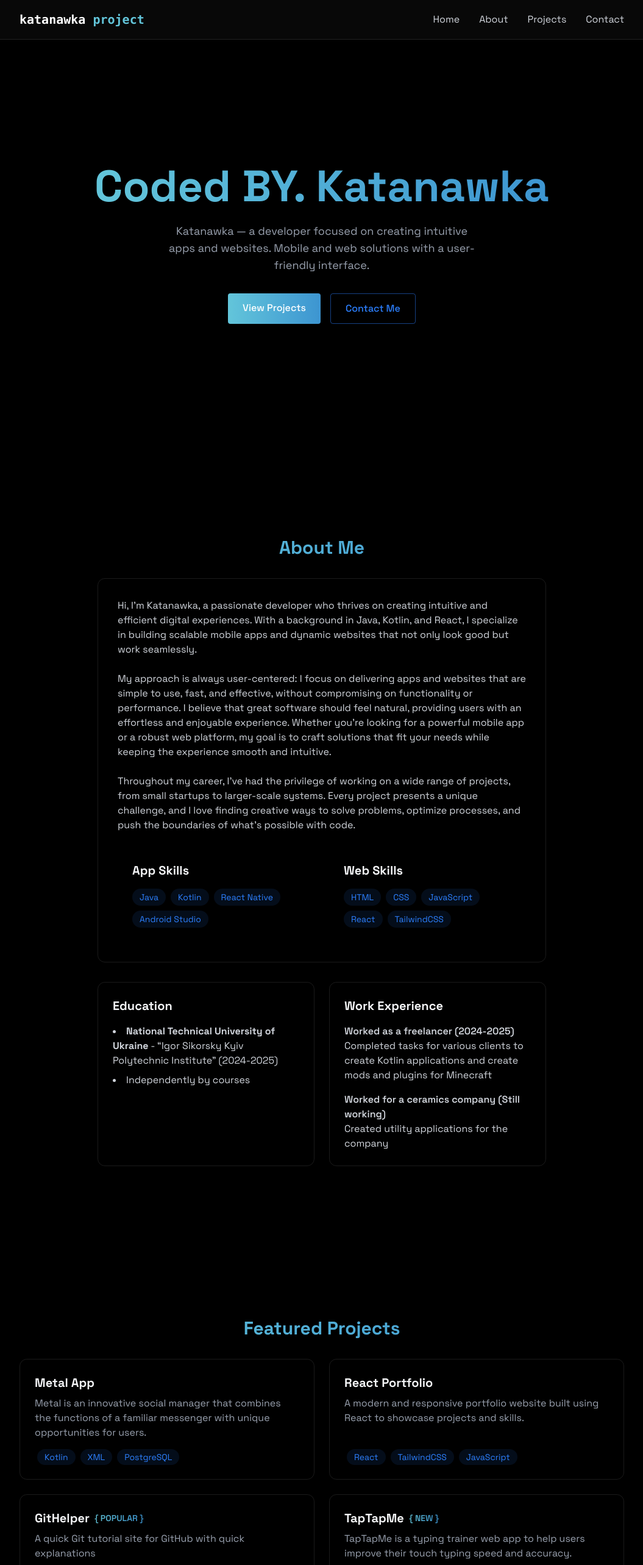
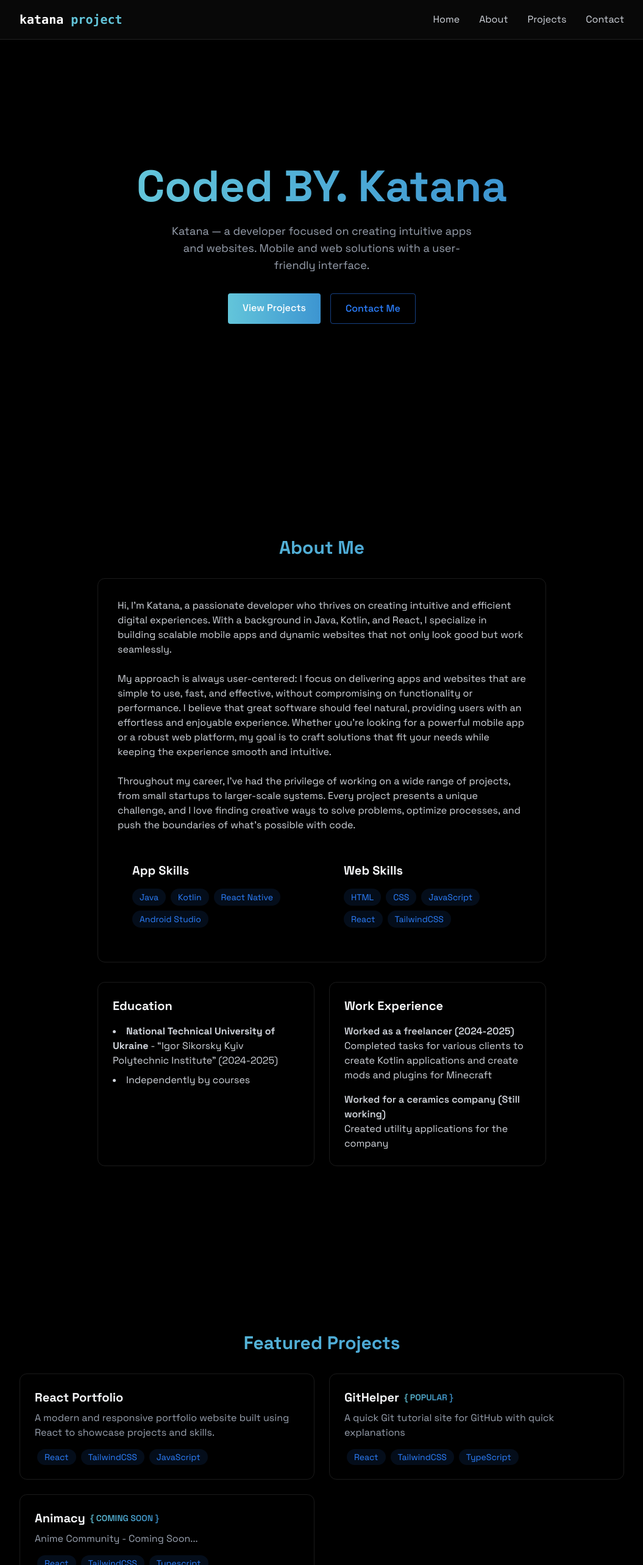
Before and after one commit to katanawka/portfolio, a React (Vite) app: page / in a window 1280 px wide. Shown: the top 2566 px of the page at 61% size, without its empty margins (112-1167 px from the left). Built offline with nearby package versions, Linux system fonts and the light colour scheme.

Commit message:
Update Katanawka to Katana

```diff
--- a/index.html
+++ b/index.html
@@ -8,7 +8,7 @@
     <link rel="icon" href="src/assets/icon.png" type="image/x-icon">
     <link href="https://fonts.googleapis.com/css2?family=Space+Grotesk:wght@300..700&display=swap" rel="stylesheet">
     <meta name="viewport" content="width=device-width, initial-scale=1.0" />
-    <title>Katanawka Project</title>
+    <title>Katana Project</title>
   </head>
   <body>
     <div id="root"></div>
--- a/src/components/LoadingScreen.jsx
+++ b/src/components/LoadingScreen.jsx
@@ -2,7 +2,7 @@
 
 export const LoadingScreen = ({ onComplete }) => {
   const [text, setText] = useState("");
-  const fullText = "<Katanawka <3 />";
+  const fullText = "<Katana <3 />";
 
   useEffect(() => {
     let index = 0;
--- a/src/components/Navbar.jsx
+++ b/src/components/Navbar.jsx
@@ -10,7 +10,7 @@
         <div className="flex justify-between items-center h-16">
           <a href="#home" className="font-mono text-xl font-bold text-white">
             {" "}
-            katanawka <span className="text-[#63c5da]">project</span>
+            katana <span className="text-[#63c5da]">project</span>
           </a>
 
           <div
--- a/src/components/sections/About.jsx
+++ b/src/components/sections/About.jsx
@@ -19,7 +19,7 @@
 
           <div className="rounded-xl p-8 border-white/10 border hover:-translate-y-1 transition-all">
             <p className="text-gray-300 mb-6">
-              Hi, I'm Katanawka, a passionate developer who thrives on creating
+              Hi, I'm Katana, a passionate developer who thrives on creating
               intuitive and efficient digital experiences. With a background in
               Java, Kotlin, and React, I specialize in building scalable mobile
               apps and dynamic websites that not only look good but work
--- a/src/components/sections/Home.jsx
+++ b/src/components/sections/Home.jsx
@@ -9,11 +9,11 @@
       <RevealOnScroll>
         <div className="text-center z-10 px-6">
           <h1 className="text-5xl md:text-7xl font-bold mb-6 bg-gradient-to-r from-[#63c5da] to-[#3d95d1] bg-clip-text text-transparent leading-right">
-            Coded BY. Katanawka
+            Coded BY. Katana
           </h1>
 
           <p className="text-gray-400 text-lg mb-8 max-w-lg mx-auto">
-            Katanawka — a developer focused on creating intuitive apps and
+            Katana — a developer focused on creating intuitive apps and
             websites. Mobile and web solutions with a user-friendly interface.
           </p>
           <div className="flex justify-center space-x-4">
--- a/src/components/sections/Project.jsx
+++ b/src/components/sections/Project.jsx
@@ -14,13 +14,6 @@
           <div className="grid grid-cols-1 md:grid-cols-2 gap-6 items-stretch">
             {[
               {
-                title: "Metal App",
-                description:
-                  "Metal is an innovative social manager that combines the functions of a familiar messenger with unique opportunities for users.",
-                link: "https://github.com/tup0g/Metal-App",
-                techStack: ["Kotlin", "XML", "PostgreSQL"],
-              },
-              {
                 title: "React Portfolio",
                 description:
                   "A modern and responsive portfolio website built using React to showcase projects and skills.",
@@ -35,11 +28,11 @@
                 techStack: ["React", "TailwindCSS", "TypeScript"],
               },
               {
-                title: "TapTapMe",
+                title: "Animacy",
                 description:
-                  "TapTapMe is a typing trainer web app to help users improve their touch typing speed and accuracy.",
-                link: "https://github.com/katanawka/taptapme-ts",
-                techStack: ["React", "TailwindCSS", "TypeScript"],
+                  "Anime Community - Coming Soon...",
+                link: "#",
+                techStack: ["React", "TailwindCSS", "Typescript"],
               },
             ].map((project, index) => (
               <a
@@ -56,9 +49,9 @@
                       {`{ POPULAR }`}
                     </span>
                   )}
-                  {project.title === "TapTapMe" && (
+                  {project.title === "Animacy" && (
                     <span className="text-sm font-semibold bg-gradient-to-r from-[#63c5da] to-[#3d95d1] bg-clip-text text-transparent animate-pulse">
-                      {`{ NEW }`}
+                      {`{ COMING SOON }`}
                     </span>
                   )}
                 </h3>
```
